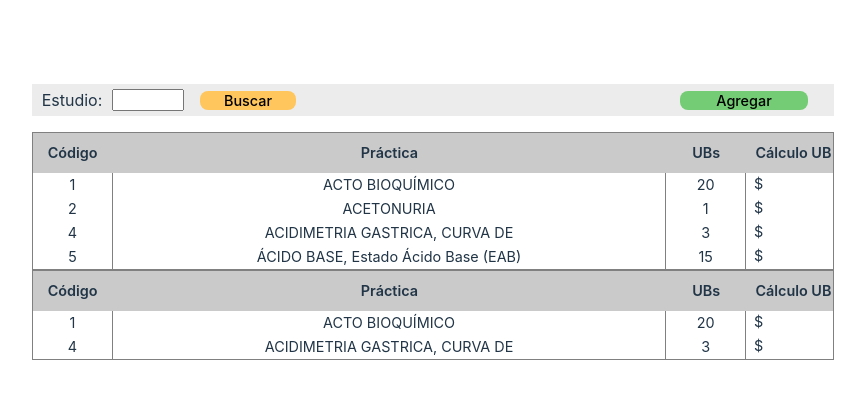
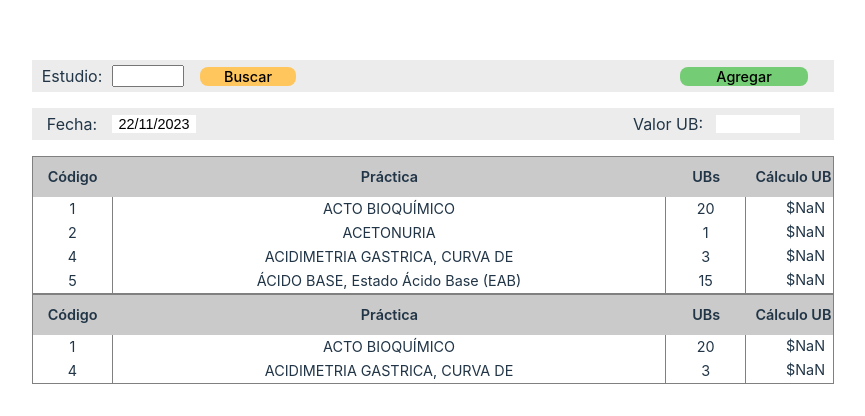
Before and after one commit to JulianaCotabarren/presupuesto-pb, a React (Vite) app: page / in a window 1280 px wide. Shown: the part 178-594 px from the top of the page, without its empty margins (207-1072 px from the left). Built offline with nearby package versions, Linux system fonts and the light colour scheme.

Commit message:
feat: add useValorUb and ValorUbContainer

```diff
--- a/src/App.jsx
+++ b/src/App.jsx
@@ -2,12 +2,14 @@ import "./App.css";
 import BusquedaContainer from "./components/BusquedaContainer";
 import PracticasContainer from "./components/PracticasContainer";
 import PracticasSeleccionadasContainer from "./components/PracticasSeleccionadasContainer";
+import ValorUbContainer from "./components/ValorUbContainer";
 import PracticasProvider from "./context/PracticasProvider";
 
 function App() {
   return (
     <PracticasProvider>
       <BusquedaContainer />
+      <ValorUbContainer />
       <PracticasContainer />
       <PracticasSeleccionadasContainer />
     </PracticasProvider>
--- a/src/components/PracticasRow.jsx
+++ b/src/components/PracticasRow.jsx
@@ -1,4 +1,6 @@
+import { useContext } from "react";
 import styled from "styled-components";
+import { PracticasContext } from "../context/PracticasProvider";
 
 const StyledDiv = styled.div`
   width: 50rem;
@@ -47,20 +49,26 @@ const StyledCalculo = styled.ul`
   width: 5rem;
   font-size: 0.9rem;
   height: 1.5rem;
-  margin: 0;
-  padding-left: 0.5rem;
-  display: flex;
-  flex-direction: row;
-  justify-content: left;
+  margin-top: 0;
+  margin-bottom: 0;
+  margin-right: 0.5rem;
+  padding-left: 0;
+  text-align: end;
 `;
 
 const PracticasRow = ({ id, nombre, ub }) => {
+  const { valorUb } = useContext(PracticasContext);
+
+  const ubNumero = parseFloat(ub);
+  const valorUbNumero = parseFloat(valorUb);
+  const resultadoCalculo = (ubNumero * valorUbNumero).toFixed(2);
+
   return (
     <StyledDiv>
       <StyledCodigo>{id}</StyledCodigo>
       <StyledPractica>{nombre}</StyledPractica>
       <StyledUb>{ub}</StyledUb>
-      <StyledCalculo>$</StyledCalculo>
+      <StyledCalculo>${resultadoCalculo}</StyledCalculo>
     </StyledDiv>
   );
 };
--- /dev/null
+++ b/src/components/ValorUbContainer.jsx
@@ -0,0 +1,69 @@
+import { useContext, useEffect, useState } from "react";
+import styled from "styled-components";
+import { PracticasContext } from "../context/PracticasProvider";
+
+const StyledContainer = styled.div`
+  background-color: #ececec;
+  height: 2rem;
+  margin-bottom: 1rem;
+  display: flex;
+  flex-direction: row;
+  align-items: center;
+`;
+
+const StyledFecha = styled.label`
+  font-size: 1rem;
+  width: 5rem;
+`;
+
+const StyledInput = styled.input`
+  font-size: 0.9rem;
+  width: 5rem;
+  margin-right: 1rem;
+  border: none;
+  text-align: center;
+`;
+
+const StyledValor = styled.label`
+  font-size: 1rem;
+  width: 5rem;
+  margin-left: 26rem;
+  margin-right: 0.5rem;
+`;
+
+const ValorUbContainer = () => {
+  const { valorUb, handleValorUbChange } = useContext(PracticasContext);
+  /*   const [valorUb, setValorUb] = useState(localStorage.getItem("valorUb") || "");
+
+  useEffect(() => {
+    localStorage.setItem("valorUb", valorUb);
+  }, [valorUb]); */
+
+  const obtenerFechaActual = () => {
+    const fecha = new Date();
+    const dia = fecha.getDate().toString().padStart(2, "0");
+    const mes = (fecha.getMonth() + 1).toString().padStart(2, "0");
+    const anio = fecha.getFullYear();
+    return `${dia}/${mes}/${anio}`;
+  };
+  const [fecha, setFecha] = useState(obtenerFechaActual);
+
+  const handleFechaChange = (e) => {
+    setFecha(e.target.value);
+  };
+
+  /*   const handleValorUbChange = (e) => {
+    setValorUb(e.target.value);
+  }; */
+
+  return (
+    <StyledContainer>
+      <StyledFecha>Fecha:</StyledFecha>
+      <StyledInput type="text" value={fecha} onChange={handleFechaChange} />
+      <StyledValor>Valor UB:</StyledValor>
+      <StyledInput type="text" value={valorUb} onChange={handleValorUbChange} />
+    </StyledContainer>
+  );
+};
+
+export default ValorUbContainer;
--- a/src/context/PracticasProvider.jsx
+++ b/src/context/PracticasProvider.jsx
@@ -1,6 +1,7 @@
 import { createContext } from "react";
 import usePracticas from "../hooks/usePracticas";
 import usePracticasSeleccionadas from "../hooks/usePracticasSeleccionadas";
+import useValorUb from "../hooks/useValorUb";
 
 export const PracticasContext = createContext("");
 
@@ -11,6 +12,7 @@ const PracticasProvider = ({ children }) => {
     getPracticasSeleccionadas,
     agregarPracticaSeleccionada,
   } = usePracticasSeleccionadas();
+  const { valorUb, handleValorUbChange } = useValorUb();
 
   return (
     <PracticasContext.Provider
@@ -20,6 +22,8 @@ const PracticasProvider = ({ children }) => {
         practicasSeleccionadas,
         getPracticasSeleccionadas,
         agregarPracticaSeleccionada,
+        valorUb,
+        handleValorUbChange,
       }}
     >
       {children}
--- /dev/null
+++ b/src/hooks/useValorUb.js
@@ -0,0 +1,20 @@
+import { useEffect, useState } from "react";
+
+const useValorUb = () => {
+  const [valorUb, setValorUb] = useState(localStorage.getItem("valorUb") || "");
+
+  useEffect(() => {
+    localStorage.setItem("valorUb", valorUb);
+  }, [valorUb]);
+
+  const handleValorUbChange = (e) => {
+    setValorUb(e.target.value);
+  };
+
+  return {
+    valorUb,
+    handleValorUbChange,
+  };
+};
+
+export default useValorUb;
```
